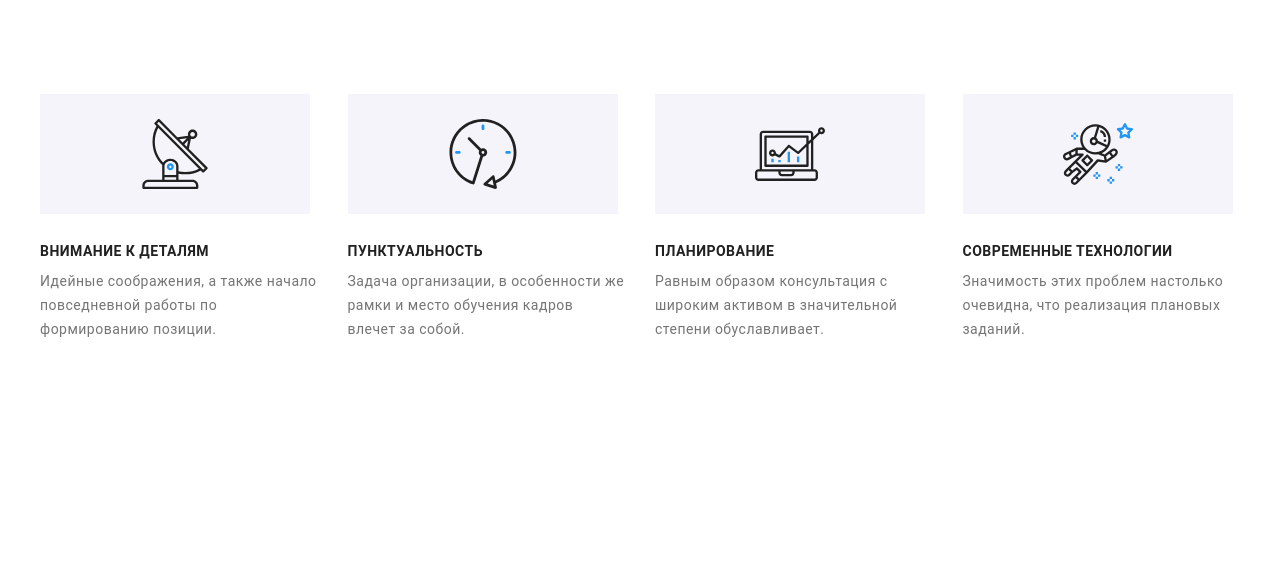
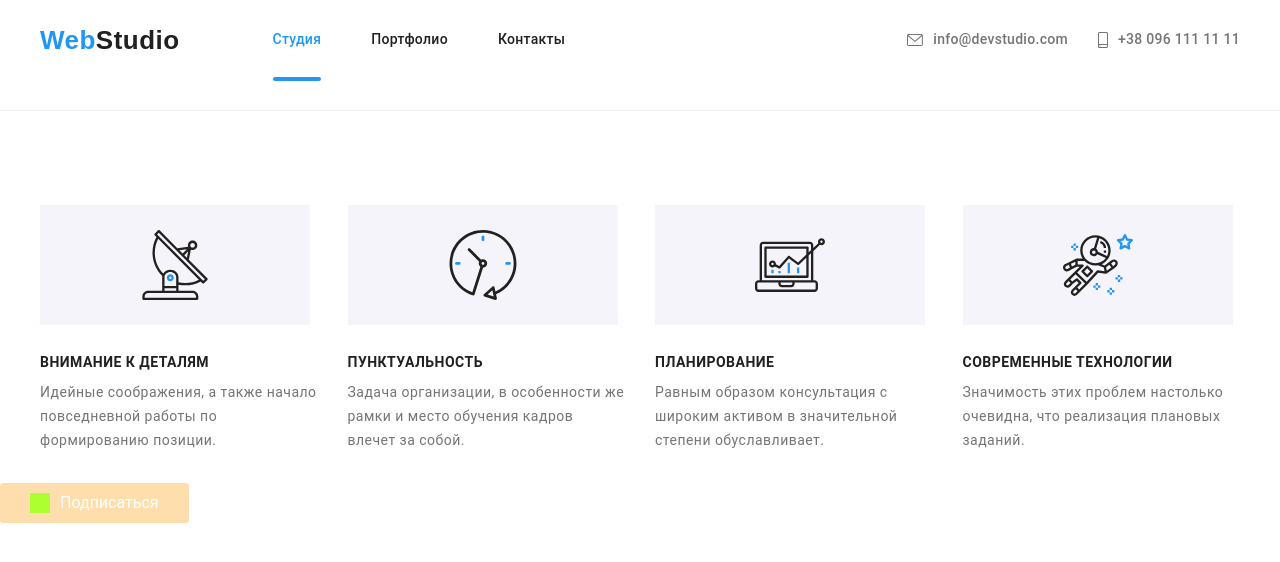
Before and after one commit to AnnaKulib/hw5-alternative, a plain HTML site: page index.html in a window 1280 px wide. Drawn offline with Linux system fonts and the light colour scheme.

Commit message:
added button's animation and display: grid for header

```diff
--- a/css/styles.css
+++ b/css/styles.css
@@ -59,10 +59,155 @@ body {
   margin: 0 auto;
   padding-left: 15px;
   padding-right: 15px;
+
+  margin-bottom: 30px;
 }
 
 .list {
   list-style-type: none;
+}
+
+/* ----------Шапка сайта---------- */
+
+.header {
+  border-bottom: 1px solid #ececec;
+}
+
+/* .header-container {
+  display: flex;
+} */
+.header-container {
+  display: grid;
+  grid-template-columns: 1fr 1fr;
+}
+/* ----------Навигация---------- */
+
+.nav {
+  display: flex;
+  align-items: center;
+}
+
+.nav .logo-header {
+  margin-right: 93px;
+  padding-top: 24px;
+  padding-bottom: 24px;
+}
+
+.nav-links {
+  display: flex;
+}
+
+.nav-links .item:not(:last-child) {
+  margin-right: 50px;
+}
+
+.nav-links .link {
+  display: block;
+  padding-top: 32px;
+  padding-bottom: 32px;
+}
+
+.contact-links {
+  display: flex;
+  margin-left: auto;
+}
+
+.contact-links .item:not(:last-child) {
+  margin-right: 30px;
+}
+
+.contact-link {
+  display: flex;
+  align-items: center;
+  justify-content: center;
+
+  padding-top: 32px;
+  padding-bottom: 32px;
+}
+
+.contact-icon.envelope {
+  width: 16px;
+  height: 12px;
+  margin-right: 10px;
+  fill: currentColor;
+}
+
+.contact-icon.smartphone {
+  width: 10px;
+  height: 16px;
+  margin-right: 10px;
+
+  fill: currentColor;
+}
+
+.contact-icon {
+  transition: fill 250ms cubic-bezier(0.4, 0, 0.2, 1);
+}
+
+.contact-link:hover .contact-icon,
+.contact-link:focus .contact-icon,
+.contact-link:hover .contact-icon,
+.contact-link:focus .contact-icon {
+  fill: var(--accent-color);
+}
+
+.logo {
+  font-family: Raleway, sans-serif;
+  font-weight: 700;
+  font-size: 26px;
+  line-height: 1.19;
+}
+
+.logo-header {
+  text-decoration: none;
+  color: var(--title-text-color);
+}
+
+.logo-web {
+  color: var(--accent-color);
+}
+
+.link {
+  text-decoration: none;
+  font-weight: 500;
+  font-size: var(--base-font-size);
+  line-height: 1.14;
+  letter-spacing: 0.02em;
+
+  color: var(--title-text-color);
+
+  transition-property: color;
+  transition-duration: 250ms;
+  transition-timing-function: cubic-bezier(0.4, 0, 0.2, 1);
+}
+
+.link:hover,
+.link:focus {
+  color: var(--accent-color);
+}
+
+.link.current {
+  position: relative;
+
+  color: var(--accent-color);
+}
+
+.link.current::after {
+  content: "";
+  position: absolute;
+  left: 0;
+  bottom: -1px;
+
+  display: block;
+  width: 100%;
+  height: 4px;
+
+  background-color: #2196f3;
+  border-radius: 2px;
+}
+
+.contact-link {
+  color: var(--primary-text-color);
 }
 
 /* ----------Преимущества---------- */
@@ -135,3 +280,62 @@ body {
   font-size: var(--base-font-size);
   line-height: 1.71;
 }
+
+.btn {
+  position: relative;
+  display: inline-flex;
+  align-items: center;
+  border: none;
+  margin: 0;
+  padding: 10px 30px;
+  border-radius: 3px;
+  background-color: navajowhite;
+  color: #ffffff;
+  font: inherit;
+  cursor: pointer;
+
+  overflow: hidden;
+
+  transition: background-color 250ms cubic-bezier(0.4, 0, 0.2, 1);
+}
+
+.btn::before,
+.btn::after {
+  content: "";
+  display: inline-block;
+  width: 20px;
+  height: 20px;
+
+  transition: transform 250ms cubic-bezier(0.4, 0, 0.2, 1);
+}
+
+.btn::before {
+  margin-right: 10px;
+
+  background-color: greenyellow;
+}
+
+.btn:hover::before,
+.btn:focus::before {
+  transform: translateY(-35px);
+}
+
+.btn::after {
+  position: absolute;
+  top: 50%;
+  left: 30px;
+
+  transform: translateY(calc(-50% + 35px));
+
+  background-color: blueviolet;
+}
+
+.btn:hover::after,
+.btn:focus::after {
+  transform: translateY(-50%);
+}
+
+.btn:hover,
+.btn:focus {
+  background-color: palevioletred;
+}
--- a/index.html
+++ b/index.html
@@ -8,6 +8,56 @@
     <link rel="stylesheet" href="./css/styles.css" />
   </head>
   <body>
+    <!-- Шапка сайта -->
+    <header class="header">
+      <div class="container header-container">
+        <!-- Навигация -->
+        <nav class="nav">
+          <a class="logo-header logo" href="index.html">
+            <span class="logo-web">Web</span>Studio</a
+          >
+          <ul class="nav-links list">
+            <li class="item">
+              <a class="link current" href="index.html">Студия</a>
+            </li>
+            <li class="item">
+              <a class="link" href="./portfolio.html">Портфолио</a>
+            </li>
+            <li class="item">
+              <a class="link" href="">Контакты</a>
+            </li>
+          </ul>
+        </nav>
+        <!-- Контакты -->
+        <ul class="contact-links list">
+          <li class="item contact-item">
+            <a class="contact-link link" href="mailto:info@devstudio.com">
+              <svg class="contact-icon envelope">
+                <use
+                  href="./images/sprite-icons.svg#icon-envelope"
+                  width="16"
+                  height="12"
+                ></use>
+              </svg>
+              info@devstudio.com
+            </a>
+          </li>
+          <li class="item contact-item">
+            <a class="contact-link link" href="tel:+380961111111">
+              <svg class="contact-icon smartphone">
+                <use
+                  href="./images/sprite-icons.svg#icon-smartphone"
+                  width="10"
+                  height="16"
+                ></use>
+              </svg>
+              +38 096 111 11 11</a
+            >
+          </li>
+        </ul>
+      </div>
+    </header>
+    <main>
       <!-- Преимущества -->
       <section class="section-features">
         <div class="container">
@@ -41,8 +91,8 @@
               </div>
               <h3 class="features-title">Пунктуальность</h3>
               <p class="features-descr">
-              Задача организации, в особенности же рамки и место обучения кадров
-              влечет за собой.
+                Задача организации, в особенности же рамки и место обучения
+                кадров влечет за собой.
               </p>
             </li>
             <li class="features-item">
@@ -79,6 +129,8 @@
             </li>
           </ul>
         </div>
+        <button class="btn" type="button">Подписаться</button>
       </section>
+    </main>
   </body>
 </html>
```
Lines whose indentation alone changed are shown as unchanged.
